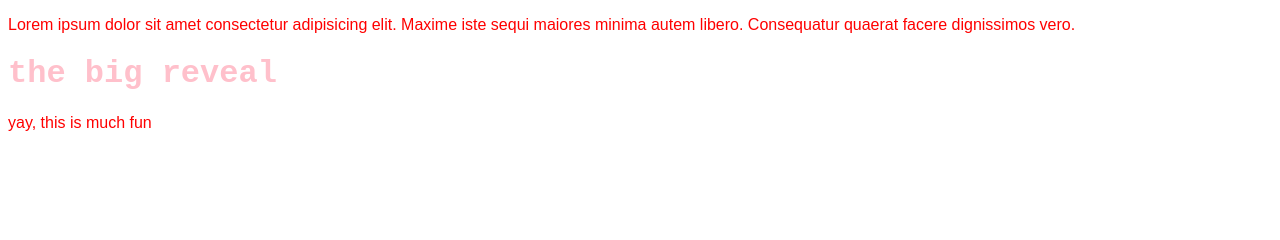
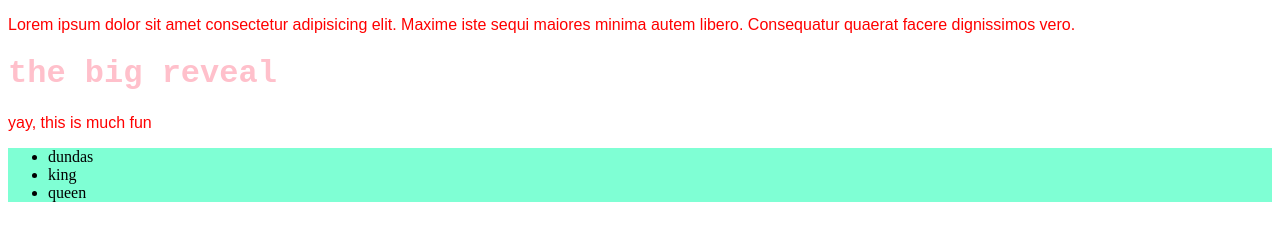
Before and after one commit to DDubov/collaboration, a plain HTML site: page index.html in a window 1280 px wide. Drawn offline with Linux system fonts and the light colour scheme.

Commit message:
created list

```diff
--- a/index.html
+++ b/index.html
@@ -11,6 +11,10 @@
     <p>Lorem ipsum dolor sit amet consectetur adipisicing elit. Maxime iste sequi maiores minima autem libero. Consequatur quaerat facere dignissimos vero.</p>
     <h1> the big reveal</h1>
     <p>yay, this is much fun</p>
-
+    <ul>
+        <li>dundas</li>
+        <li>king</li>
+        <li>queen</li>
+    </ul>
 </body>
 </html>
--- a/styles/styles.css
+++ b/styles/styles.css
@@ -6,3 +6,6 @@ h1{
     font-family: 'Courier New', Courier, monospace;
     color: pink;
 }
+ul{
+    background-color: aquamarine;
+}
```
